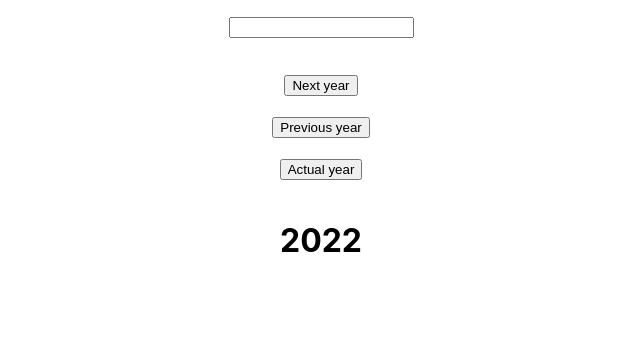
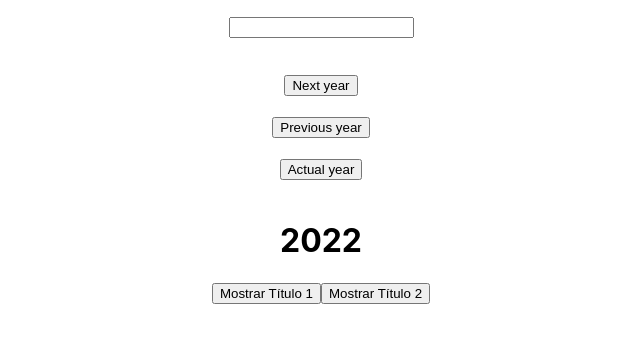
Before and after one commit to cferreirobelenguer/PruebaReact5, a React (Create React App) app: page / in a window 1280 px wide. Shown: the top 342 px of the page, without its empty margins (319-959 px from the left). Built offline with nearby package versions, Linux system fonts and the light colour scheme.

Commit message:
ejercicio de renderizado condicional

```diff
--- a/src/App.js
+++ b/src/App.js
@@ -1,10 +1,12 @@
 import './App.css';
 import Year from './components/Year'
+import Title from './components/Title'
 
 function App() {
   return (
     <div className="App">
       <Year/>
+      <Title/>
     </div>
   );
 }
--- /dev/null
+++ b/src/components/Title.jsx
@@ -0,0 +1,32 @@
+
+import React, {useState} from 'react'
+
+const Title=()=>{
+    //Ejercício de renderizado condicional
+    //Declaramos un state a 0 que va a decir qué vistas se muestran, cuando es 0 no se muestra nada
+    const [check,setCheck]=useState(0)
+
+    //Si check es 1 se actualiza el state y se muestra titulo 1
+    const handleTitle1=()=>{
+        setCheck(1)
+        console.log(check)
+    }
+    //Si check es 2 se actualiza el state y se muestra titulo 2
+    const handleTitle2=()=>{
+        setCheck(2)
+        console.log(check)
+
+    }
+
+    return(
+        <div>
+            <button onClick={handleTitle1}>Mostrar Título 1</button>
+            <button onClick={handleTitle2}>Mostrar Título 2</button>
+            <br></br>
+            <br></br>
+            {/*Si check es 0 no se muestra nada, si check es 1 se muestra titulo 1 y si no se muestra titulo 2*/}
+            {check===0?"":check===1?"Titulo 1":"Titulo 2"}
+        </div>
+    )
+}
+export default Title
```
Also changed, not shown: 1 other file (tests, documents, lock files or other folders).
